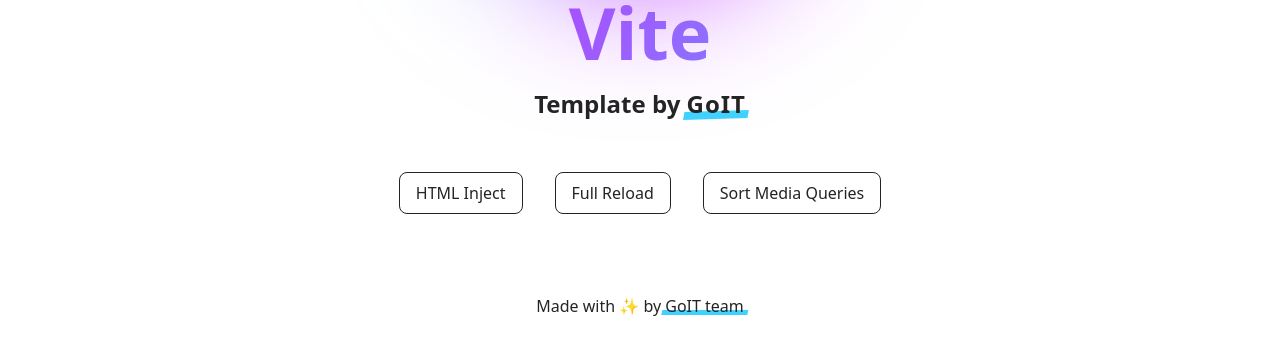
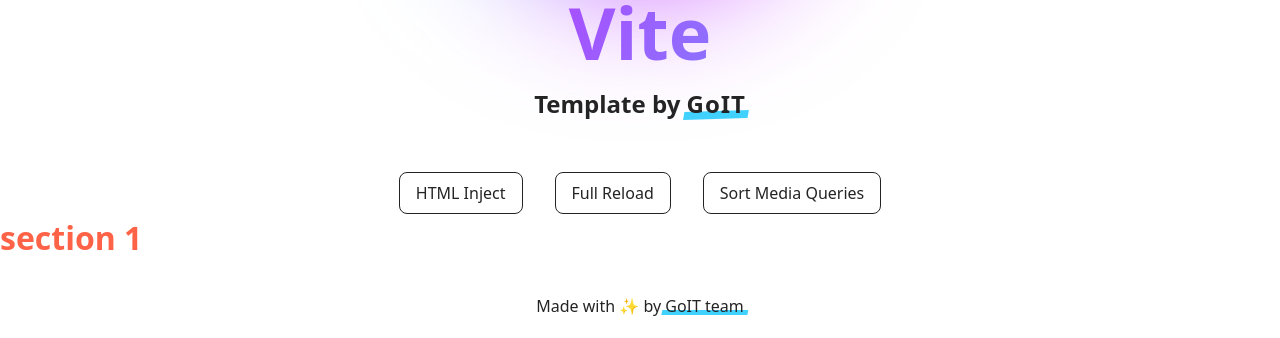
Before and after one commit to KostiukAnton/test, a website built with Vite: page src/index.html in a window 1280 px wide. Shown: the part 462-800 px from the top of the page. Built offline with nearby package versions, Linux system fonts and the light colour scheme.

Commit message:
section1

```diff
--- /dev/null
+++ b/src/css/section1.css
@@ -0,0 +1,3 @@
+.text {
+    color: tomato;
+}
--- a/src/css/styles.css
+++ b/src/css/styles.css
@@ -16,3 +16,4 @@
 @import url('./badges.css');
 @import url('./back-link.css');
 @import url('./footer.css');
+@import url('./section1.css');
--- a/src/index.html
+++ b/src/index.html
@@ -14,6 +14,7 @@
       <!-- Loads the specified .html file -->
       <load src="./partials/vite-promo.html" />
       <load src="./partials/badges.html" />
+      <load src="./partials/section 1.html" />
     </main>
 
     <load src="./partials/footer.html" />
--- /dev/null
+++ b/src/partials/section 1.html
@@ -0,0 +1,5 @@
+<h1>
+    <ul3>
+        <p class="text">section 1</p>
+    </ul3>
+</h1>
```
Also changed, not shown: 1 other file.
